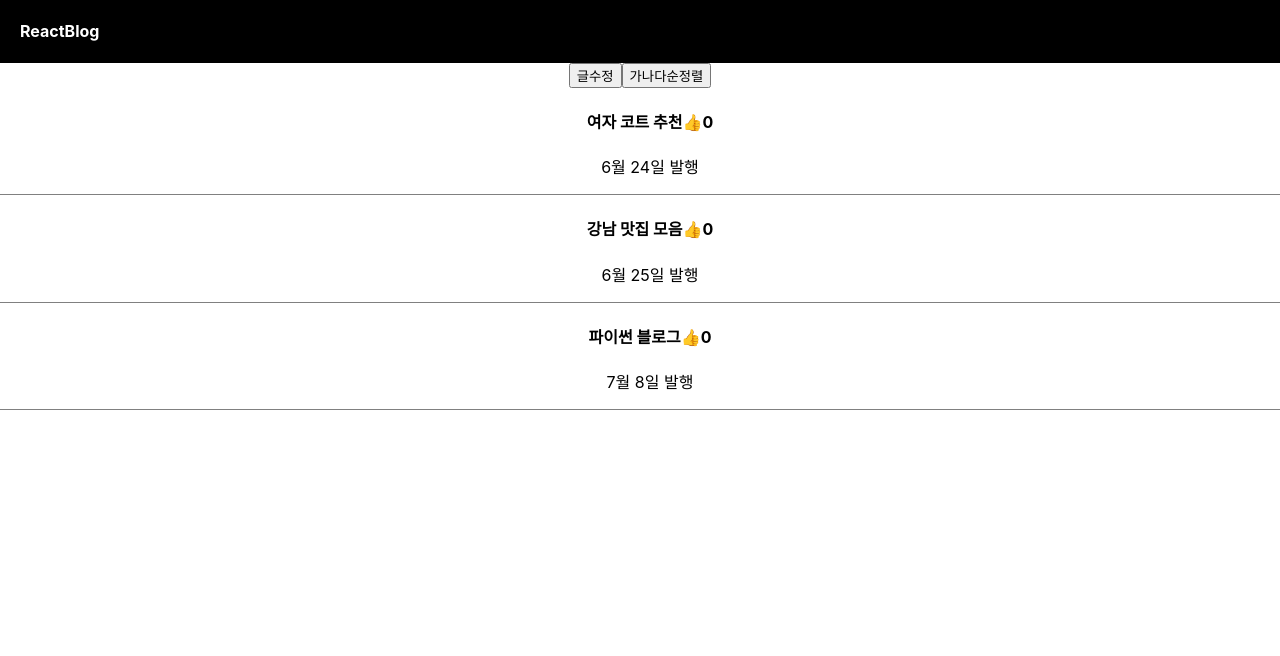
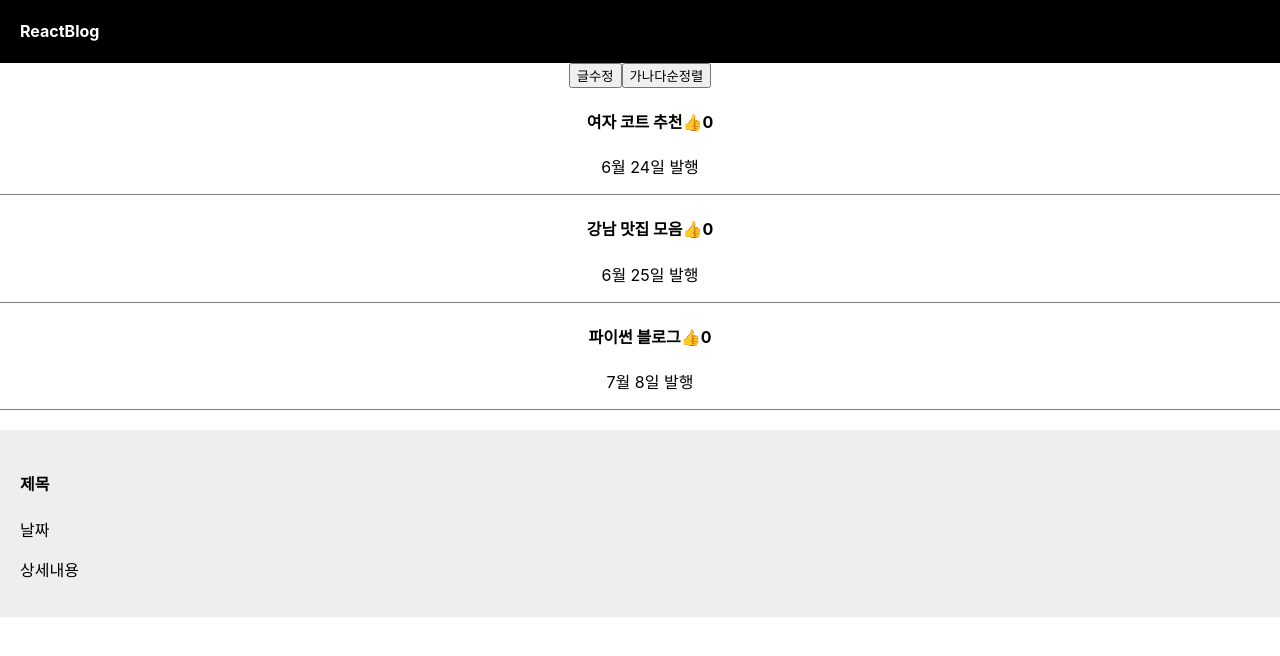
Before and after one commit to HgSon/codingApple-react-blog, a React (Create React App) app: page / in a window 1280 px wide. Shown: the top 656 px of the page. Built offline with nearby package versions, Linux system fonts and the light colour scheme.

Commit message:
component 사용

```diff
--- a/src/App.css
+++ b/src/App.css
@@ -24,39 +24,9 @@
   padding-left: 20px;
 }
 
-
-
-.App-logo {
-  height: 40vmin;
-  pointer-events: none;
+.modal {
+  margin-top: 20px;
+  padding: 20px;
+  background: #eee;
+  text-align: left;
 }
-
-@media (prefers-reduced-motion: no-preference) {
-  .App-logo {
-    animation: App-logo-spin infinite 20s linear;
-  }
-}
-
-.App-header {
-  background-color: #282c34;
-  min-height: 100vh;
-  display: flex;
-  flex-direction: column;
-  align-items: center;
-  justify-content: center;
-  font-size: calc(10px + 2vmin);
-  color: white;
-}
-
-.App-link {
-  color: #61dafb;
-}
-
-@keyframes App-logo-spin {
-  from {
-    transform: rotate(0deg);
-  }
-  to {
-    transform: rotate(360deg);
-  }
-}
--- a/src/App.js
+++ b/src/App.js
@@ -52,18 +52,36 @@
 			<button onClick={sortTitle}>
 				가나다순정렬
 			</button>
-			{posts.map((post) => (
-				<div className="list" key={post.id}>
-					<h4>
-						{post.title}
-						<span onClick={() => increaseLikeCount(post.id)}>👍</span>
-						{post.like}
-					</h4>
-					<p>{post.date} 발행</p>
-				</div>
+			{posts.map((post) => (<Post post={post} handleClick={increaseLikeCount} key={post.id}/>
+
 			))}
+			<Modal />
 		</div>
 	);
 }
 
+function Post(props) {
+	return (
+		<div className="list">
+			<h4>
+				{props.post.title}
+				<span onClick={() => props.handleClick(props.post.id)}>👍</span>
+				{props.post.like}
+			</h4>
+			<p>{props.post.date} 발행</p>
+		</div>
+	)
+}
+
+function Modal() {
+	return (
+
+		<div className="modal">
+			<h4>제목</h4>
+			<p>날짜</p>
+			<p>상세내용</p>
+		</div>
+	)
+}
+
 export default App;
```
